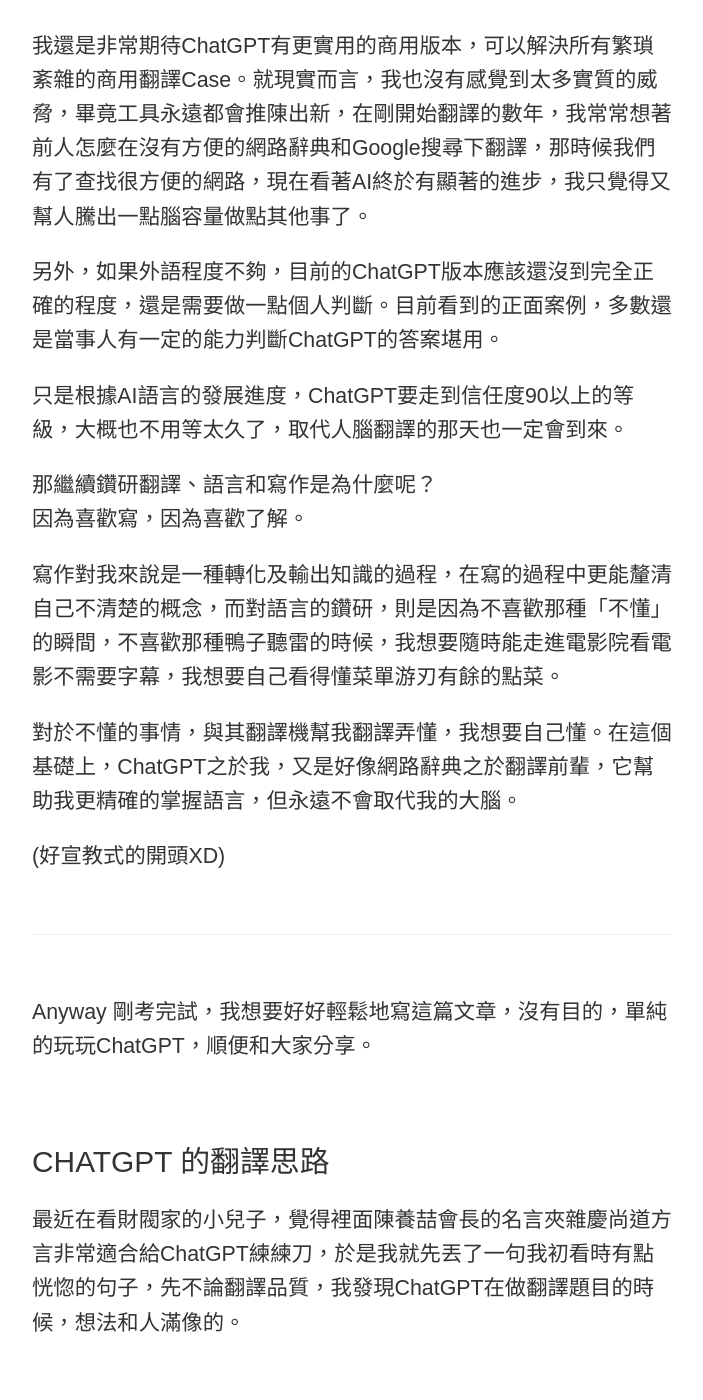
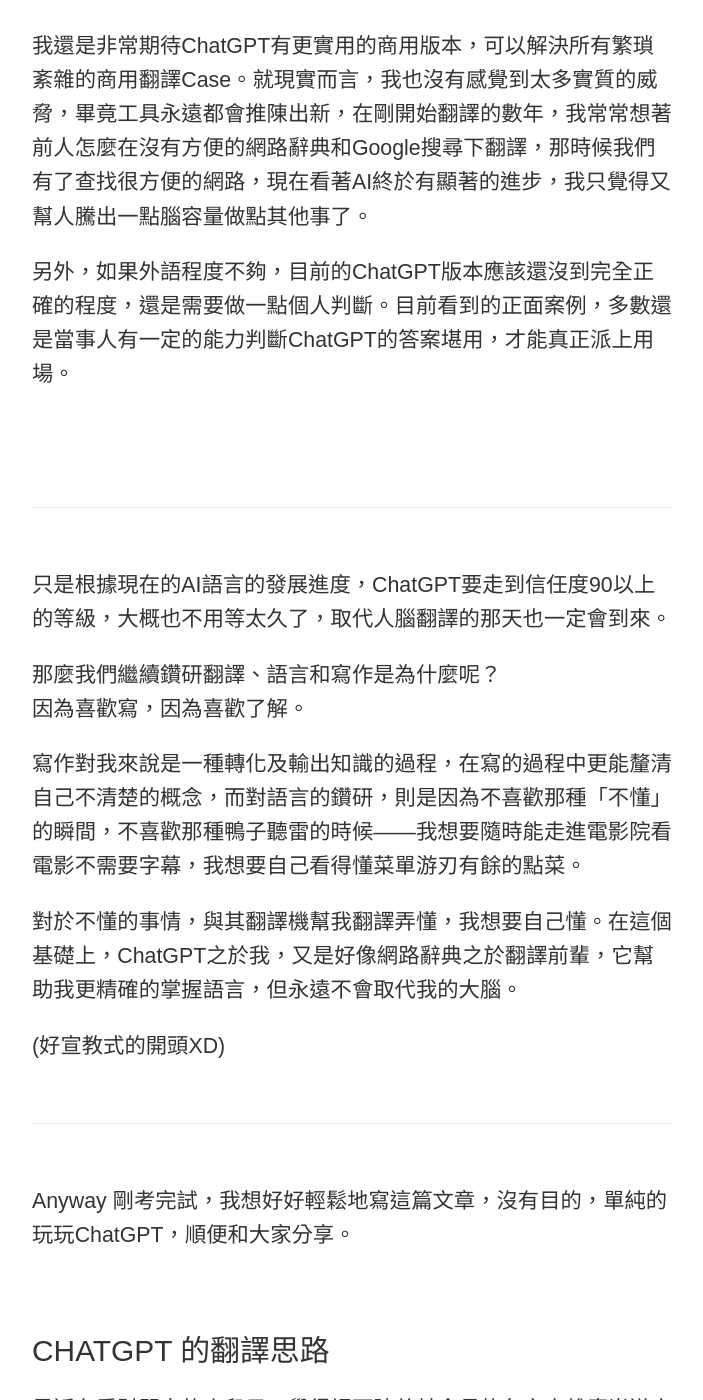
Before and after one commit to pqvst/tzling, a Jekyll site: the page built from _posts/2023-02-17-ChatGPT_Translation_Work2.md, in a window 1280 px wide and 1400 px high, scrolled down 977 px. Shown: the whole window, without its empty margins (288-991 px from the left). Built offline with Jekyll 4.4.1, drawn with Linux system fonts in a browser that asks for light colours; nearby versions of some CDN libraries; some of the changed text lies outside the part shown.

Commit message:
Update 2023-02-17-ChatGPT_Translation_Work2.md

```diff
--- a/_posts/2023-02-17-ChatGPT_Translation_Work2.md
+++ b/_posts/2023-02-17-ChatGPT_Translation_Work2.md
@@ -9,17 +9,20 @@
 
 我還是非常期待ChatGPT有更實用的商用版本，可以解決所有繁瑣紊雜的商用翻譯Case。就現實而言，我也沒有感覺到太多實質的威脅，畢竟工具永遠都會推陳出新，在剛開始翻譯的數年，我常常想著前人怎麼在沒有方便的網路辭典和Google搜尋下翻譯，那時候我們有了查找很方便的網路，現在看著AI終於有顯著的進步，我只覺得又幫人騰出一點腦容量做點其他事了。
 
-另外，如果外語程度不夠，目前的ChatGPT版本應該還沒到完全正確的程度，還是需要做一點個人判斷。目前看到的正面案例，多數還是當事人有一定的能力判斷ChatGPT的答案堪用。
+另外，如果外語程度不夠，目前的ChatGPT版本應該還沒到完全正確的程度，還是需要做一點個人判斷。目前看到的正面案例，多數還是當事人有一定的能力判斷ChatGPT的答案堪用，才能真正派上用場。
 
-只是根據AI語言的發展進度，ChatGPT要走到信任度90以上的等級，大概也不用等太久了，取代人腦翻譯的那天也一定會到來。
+<br/>
+
+---
+
+只是根據現在的AI語言的發展進度，ChatGPT要走到信任度90以上的等級，大概也不用等太久了，取代人腦翻譯的那天也一定會到來。
 
 
-
-那繼續鑽研翻譯、語言和寫作是為什麼呢？<br/>
+那麼我們繼續鑽研翻譯、語言和寫作是為什麼呢？<br/>
 因為喜歡寫，因為喜歡了解。
 
 
-寫作對我來說是一種轉化及輸出知識的過程，在寫的過程中更能釐清自己不清楚的概念，而對語言的鑽研，則是因為不喜歡那種「不懂」的瞬間，不喜歡那種鴨子聽雷的時候，我想要隨時能走進電影院看電影不需要字幕，我想要自己看得懂菜單游刃有餘的點菜。
+寫作對我來說是一種轉化及輸出知識的過程，在寫的過程中更能釐清自己不清楚的概念，而對語言的鑽研，則是因為不喜歡那種「不懂」的瞬間，不喜歡那種鴨子聽雷的時候——我想要隨時能走進電影院看電影不需要字幕，我想要自己看得懂菜單游刃有餘的點菜。
 
 對於不懂的事情，與其翻譯機幫我翻譯弄懂，我想要自己懂。在這個基礎上，ChatGPT之於我，又是好像網路辭典之於翻譯前輩，它幫助我更精確的掌握語言，但永遠不會取代我的大腦。
 
@@ -28,13 +31,16 @@
 
 ---
 
-Anyway 剛考完試，我想要好好輕鬆地寫這篇文章，沒有目的，單純的玩玩ChatGPT，順便和大家分享。
+Anyway 剛考完試，我想好好輕鬆地寫這篇文章，沒有目的，單純的玩玩ChatGPT，順便和大家分享。
 
 <br/>
 
 ## ChatGPT 的翻譯思路
 
-最近在看財閥家的小兒子，覺得裡面陳養喆會長的名言夾雜慶尚道方言非常適合給ChatGPT練練刀，於是我就先丟了一句我初看時有點恍惚的句子，先不論翻譯品質，我發現ChatGPT在做翻譯題目的時候，想法和人滿像的。
+最近在看財閥家的小兒子，覺得裡面陳養喆會長的名言夾雜慶尚道方言非常適合給ChatGPT練練刀，於是就先丟了一句我初看時有點恍惚的句子給它翻譯。
+
+
+先不論翻譯品質，我發現ChatGPT在做翻譯題目的時候，想法和人滿像的。
 
 <br/> (Ps:歐洲版Netflix沒有附字幕，如果有人有下列名言的官方中翻，歡迎下面留言跟我分享，非常好奇！)
 
@@ -43,18 +49,20 @@
 ![](/assets/img/ChatGPT/cpt1.jpg)<br/>
 
 
-和英中板相比，韓中在ChatGPT上反映相當慢，至少要跑半分鐘才會有答案，這題我請它翻譯「전국1위? 니가 어디 전국 체전 나가니?」，如果我理解正確，是陳養喆會長在譏諷兒子野心太小，把區區一個「全國市占第一」當成了不起的成就，字面上的意思是：
+和英中板相比，韓中在ChatGPT上反映相當慢，至少要跑半分鐘才會有答案，這題我請它翻譯「*전국1위? 니가 어디 전국 체전 나가니?*」，如果我理解正確，這句話是陳養喆會長在譏諷大兒子野心太小，把區區一個「全國市占第一」當成了不起的成就，字面上的意思是：
 
 *「全國第一？你當這是在比全運會啊？」*
+<br/>
+(言下之意：世界這麼大，你只想在國內比？)
 
 
-
-當然，沒頭沒尾就把題目丟出來很沒禮貌，就連專家也沒辦法了解真實意思，所以就繼續往下逼問它(很壞XD)，給了一點提示：
+當然，沒頭沒尾就把題目丟出來很沒禮貌，這樣做就連專家也沒辦法了解話中的真實意思，所以就繼續往下逼問它(很壞XD)，順便給了一點提示：
 
 ![](/assets/img/ChatGPT/cpt2.jpg)<br/>
 
+大概因為沒有前後文的關係，ChatGPT沒有掌握這句話的真義，但我突然覺得ChatGPT很有人性。因為回答到這裡，它開始很有人性的「掰」了起來，它給我的感覺是：「雖然我不知道哪裡有譏諷，但您說是就是，這句話平常就是用來譏諷人的，順著這個邏輯，聽者應該是沒有拿過全國第一，所以話者說的話是一種反諷」。
 
-我突然覺得ChatGPT很有人性，回答到這裡，它開始很有人性的「掰」了起來，它給我的感覺是「雖然我不知道哪裡有譏諷，但您說是就是，這句話平常就是用來譏諷人的，順著這個邏輯，聽者應該是沒有拿過全國第一，所以話者說的話是一種反諷」，雖然沒翻得很到味，但整個思路非常有人味。
+雖然沒翻得很到味，甚至字面也沒翻好，但整個思路非常有人味。
 
 <br/>
 
@@ -65,18 +73,24 @@
 
 ![](/assets/img/ChatGPT/cpt3.jpg)<br/>
 
+ChatGPT給出的翻譯，不折不扣是相反的意思，因為ChatGPT再次看不懂反諷。
 <br/>
 
-當然要再重申一次，要找出ChatGPT翻譯的缺陷，以現有版本來說實在太容易了，尤其是在缺乏前後文脈絡，以及翻譯資料還不夠完善的時候，ChatGPT犯的錯，其實就跟常人一樣，非常微不足道，只是在這裡我又發現了一個要點：
+當然要再重申一次，要找出ChatGPT翻譯的缺陷，以現有版本來說實在太容易了，尤其是在缺乏前後文脈絡，以及翻譯資料還不夠完善的時候，ChatGPT犯的錯，其實就跟常人一樣，非常微不足道，更別說這句話還參雜了高濃度的方言，原本就很難透過網路找到資料。
+
+
+只是在這裡我又發現了一個要點：
 
 **ChatGPT很會講話！**
 
-在這裡又發現ChatGPT有「掰」的現象了，我們在學商業發表(Pitch)的時候，常常會發現那些善於**補充闡述**的人，講話特別有說服力。在ChatGPT上我也看到了一樣的特徵，即使答案並不完全正確，但因為加上了第二段闡述，就讓人對ChatGPT的答案更加信服。
+從這個翻譯說明，我又發現ChatGPT的「掰話」現象。我們在學商業發表(Pitch)的時候，常常會發現那些善於**補充闡述**的人，講話特別有說服力。在ChatGPT上我也看到了一樣的特徵，即使答案並不完全正確，但因為加上了第二段闡述，就讓人對ChatGPT的答案更加信服。
 
-在這個案例裡面，它先鋪陳了自己的翻譯可能有誤，給人一個中立的印象，再用委婉的「暗示」等用詞鋪陳解答，增加了答案的可信度，即使它對諷刺用語的掌握能力相對較弱，但不知道真實答案的讀者，很容易被它所說的話說服，當然如果你拿ChatGPT、DeepPL等翻譯工具比較，就會覺得ChatGPT有**想過再說話**的感覺。
+在這個案例裡面，它先鋪陳了自己的翻譯可能有誤，給人一個中立的印象，再用委婉的「暗示」等用詞鋪陳解答，增加了答案的可信度，即使它對諷刺用語的掌握能力相對較弱，但不知道真實答案的讀者，很容易被它所說的話說服。這時候如果你拿ChatGPT、DeepPL、Google等翻譯工具比較，就自然會覺得ChatGPT有種**想過再說話**的感覺。
+
+但想過再說的話就很正確嗎？
 
 
-這整段都沒有反諷的意思 btw 認真的 XD
+這整段都沒有反諷的意思，認真的 XD
 
 <br/>
 
@@ -102,6 +116,9 @@
 
 
 ![](/assets/img/ChatGPT/Chat5.jpg)<br/>
+
+大家覺得怎麼樣呢？
+
 小結論：ChatGPT對於韓文的語意分析，似乎還有很大的程度要努力....，因為寫這篇只是好玩，就不再繼續鑽研文法了....
 
 
```
